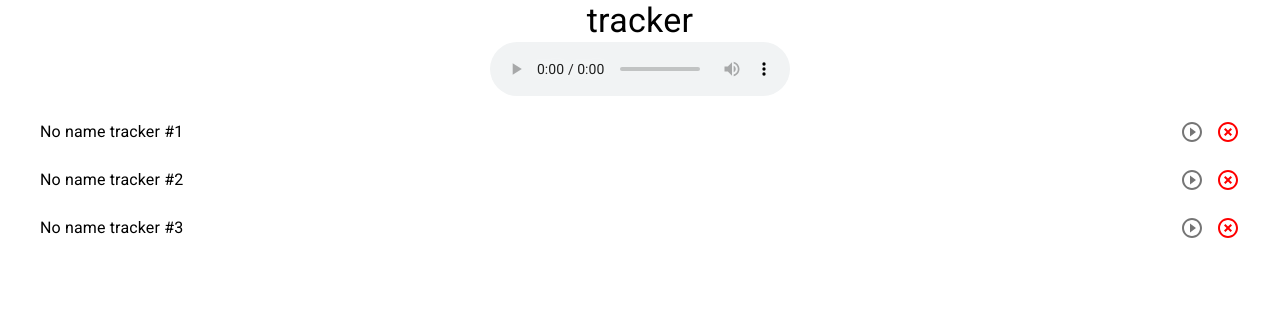
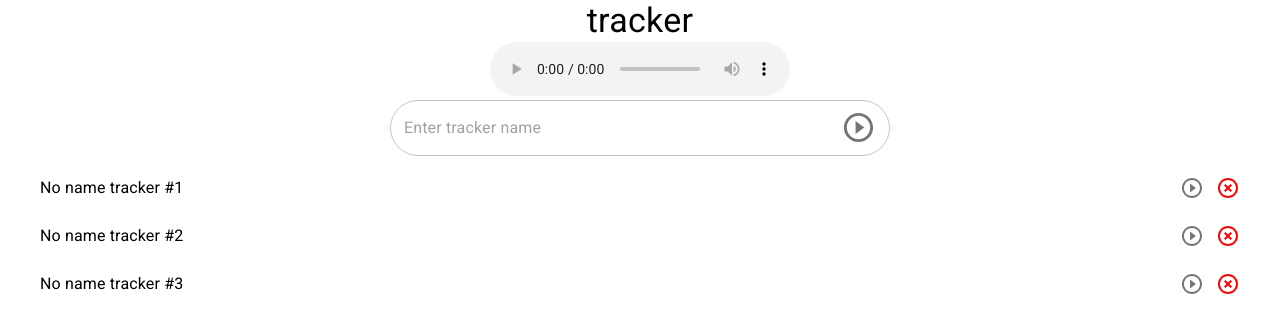
Before and after one commit to maksim-honchar/nimble, a React (Create React App) app: page / in a window 1280 px wide. Shown: the top 332 px of the page. Built offline with nearby package versions, Linux system fonts and the light colour scheme.

Commit message:
add Search.js

```diff
--- a/src/components/Player.js
+++ b/src/components/Player.js
@@ -3,6 +3,7 @@ import List from "@material-ui/core/List";
 import { makeStyles } from "@material-ui/core/styles";
 
 import { Track } from "./Track";
+import { Search } from "./Search";
 
 const useStyles = makeStyles((theme) => ({
   root: {
@@ -75,6 +76,7 @@ export const Player = () => {
         onTimeUpdate={currentTimeTrack}
         onCanPlay={durationTrack}
       />
+      <Search />
       <List className={classes.root}>{tracksList}</List>
     </div>
   );
--- /dev/null
+++ b/src/components/Search.js
@@ -0,0 +1,51 @@
+import { useState } from "react";
+import IconButton from "@material-ui/core/IconButton";
+import OutlinedInput from "@material-ui/core/OutlinedInput";
+import InputAdornment from "@material-ui/core/InputAdornment";
+import FormControl from "@material-ui/core/FormControl";
+import PlayCircleOutlineIcon from "@material-ui/icons/PlayCircleOutline";
+
+export const Search = () => {
+  const [values, setValues] = useState("");
+
+  const handleChange = (e) => {
+    setValues(e.target.value);
+  };
+
+  const handleClickShowPassword = () => {
+    setValues({ ...values, showPassword: !values.showPassword });
+  };
+
+  const handleMouseDownPassword = (event) => {
+    event.preventDefault();
+  };
+
+  return (
+    <div>
+      <div>
+        <FormControl variant="outlined">
+          <OutlinedInput
+            style={{ width: 500, borderRadius: 30 }}
+            placeholder="Enter tracker name"
+            id="search track"
+            type="text"
+            value={values}
+            onChange={handleChange}
+            endAdornment={
+              <InputAdornment position="end">
+                <IconButton
+                  aria-label="button play"
+                  onClick={handleClickShowPassword}
+                  onMouseDown={handleMouseDownPassword}
+                  edge="end"
+                >
+                  <PlayCircleOutlineIcon fontSize="large" />
+                </IconButton>
+              </InputAdornment>
+            }
+          />
+        </FormControl>
+      </div>
+    </div>
+  );
+};
--- a/src/components/Track.js
+++ b/src/components/Track.js
@@ -1,4 +1,3 @@
-import React, { useEffect, useState } from "react";
 import ListItem from "@material-ui/core/ListItem";
 import ListItemText from "@material-ui/core/ListItemText";
 import ListItemSecondaryAction from "@material-ui/core/ListItemSecondaryAction";
```
